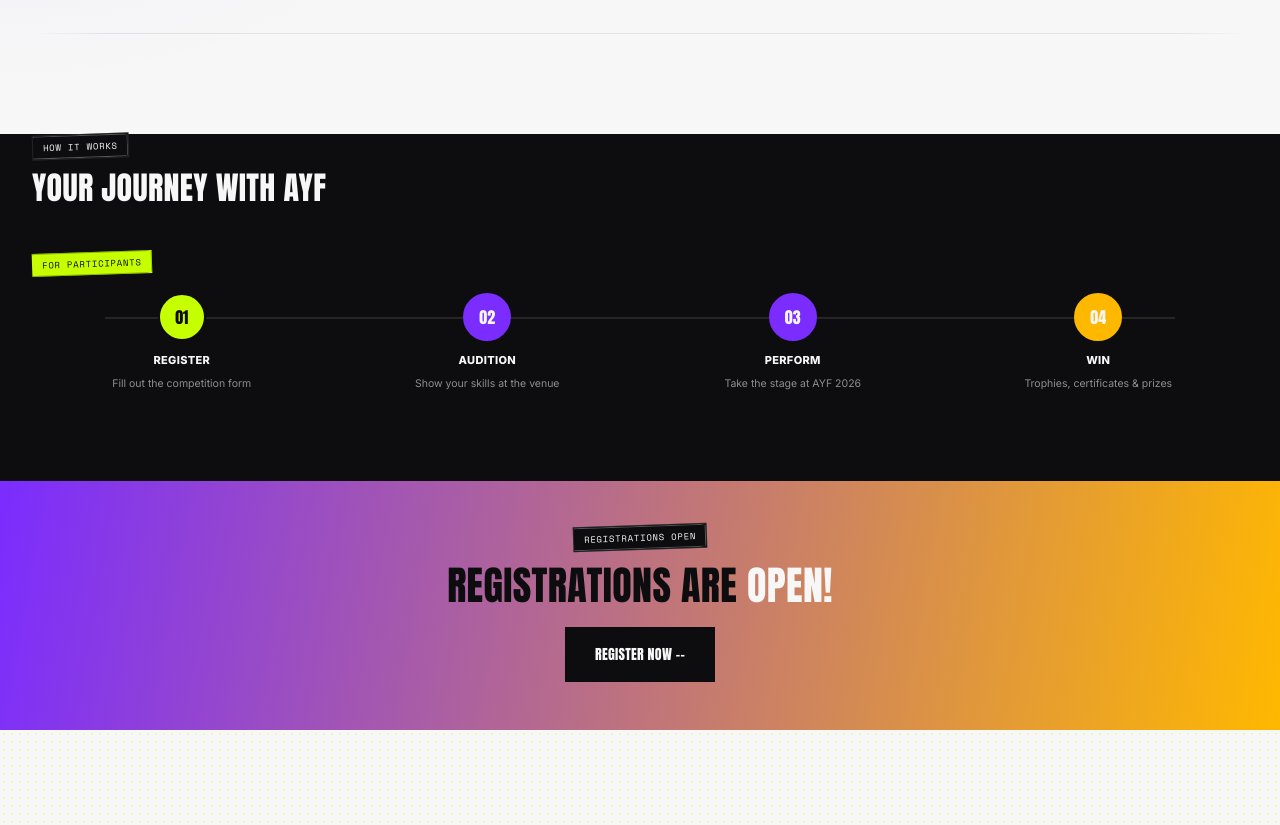
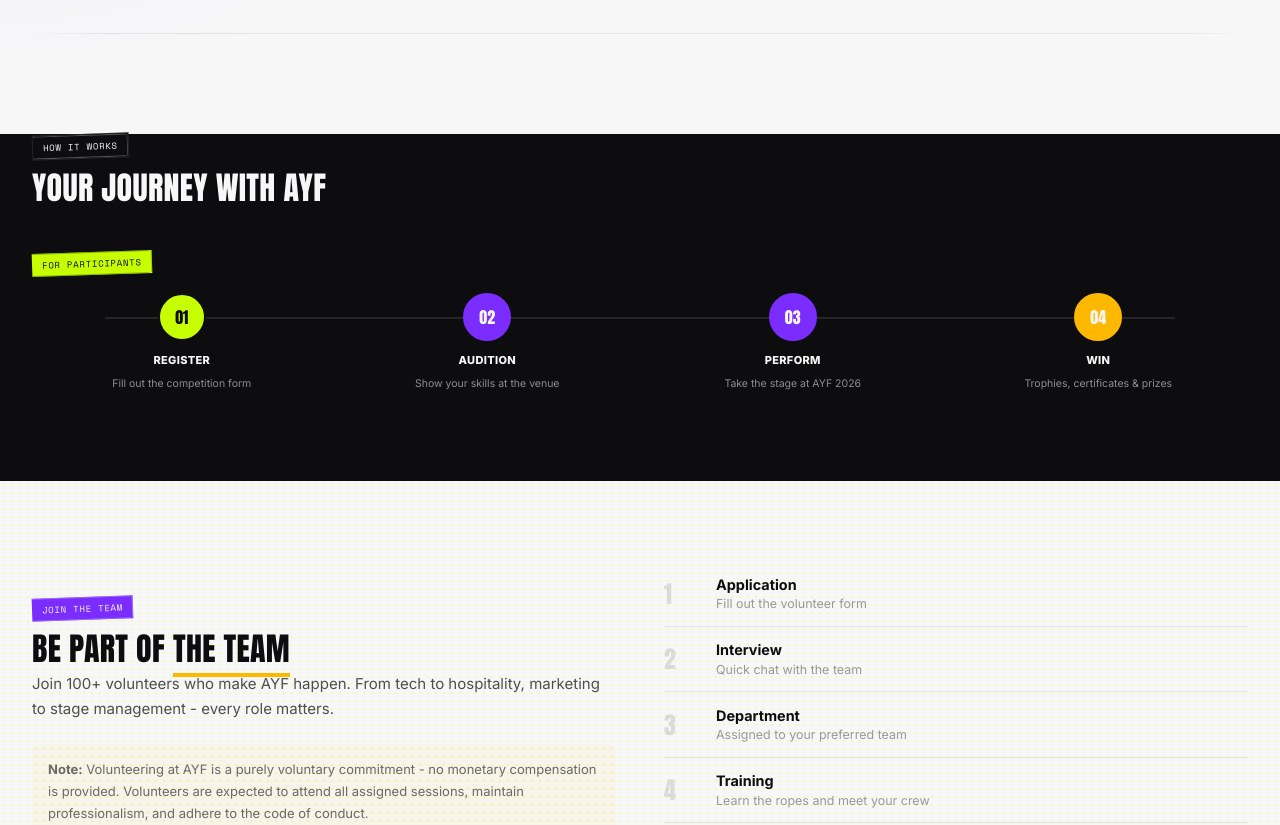
Before and after one commit to Smit2080/ayf-2026, a Next.js app: page / in a window 1280 px wide. Shown: the part 2205-3030 px from the top of the page. Built offline with nearby package versions, Linux system fonts and the light colour scheme.

Commit message:
Remove Registrations Open section, no blur between Journey and VolunteerSection

```diff
--- a/app/page.tsx
+++ b/app/page.tsx
@@ -9,7 +9,6 @@
 import StatsCounter from '@/components/StatsCounter';
 import Testimonials from '@/components/Testimonials';
 import FAQSection from '@/components/FAQ';
-import CTA from '@/components/CTA';
 import Footer from '@/components/Footer';
 
 export default function HomePage() {
@@ -24,11 +23,8 @@
         <Ticker />
         <EventCategories />
         <WhyAYF />
-        <section className="journey-cta-vol">
-          <Journey />
-          <CTA />
-          <VolunteerSection />
-        </section>
+        <Journey />
+        <VolunteerSection />
         <Instagram />
         <StatsCounter />
         <Testimonials />
--- a/src/components/CTA.tsx
+++ /dev/null
@@ -1,11 +0,0 @@
-export default function CTA() {
-  return (
-    <div className="cta-band">
-      <div className="wrap">
-        <div className="sticker sticker-ink" style={{ marginBottom: 16 }}>Registrations Open</div>
-        <h2>Registrations are <span className="hl">open!</span></h2>
-        <a className="btn btn-black" href="/register?type=competition">Register Now --</a>
-      </div>
-    </div>
-  );
-}
```
